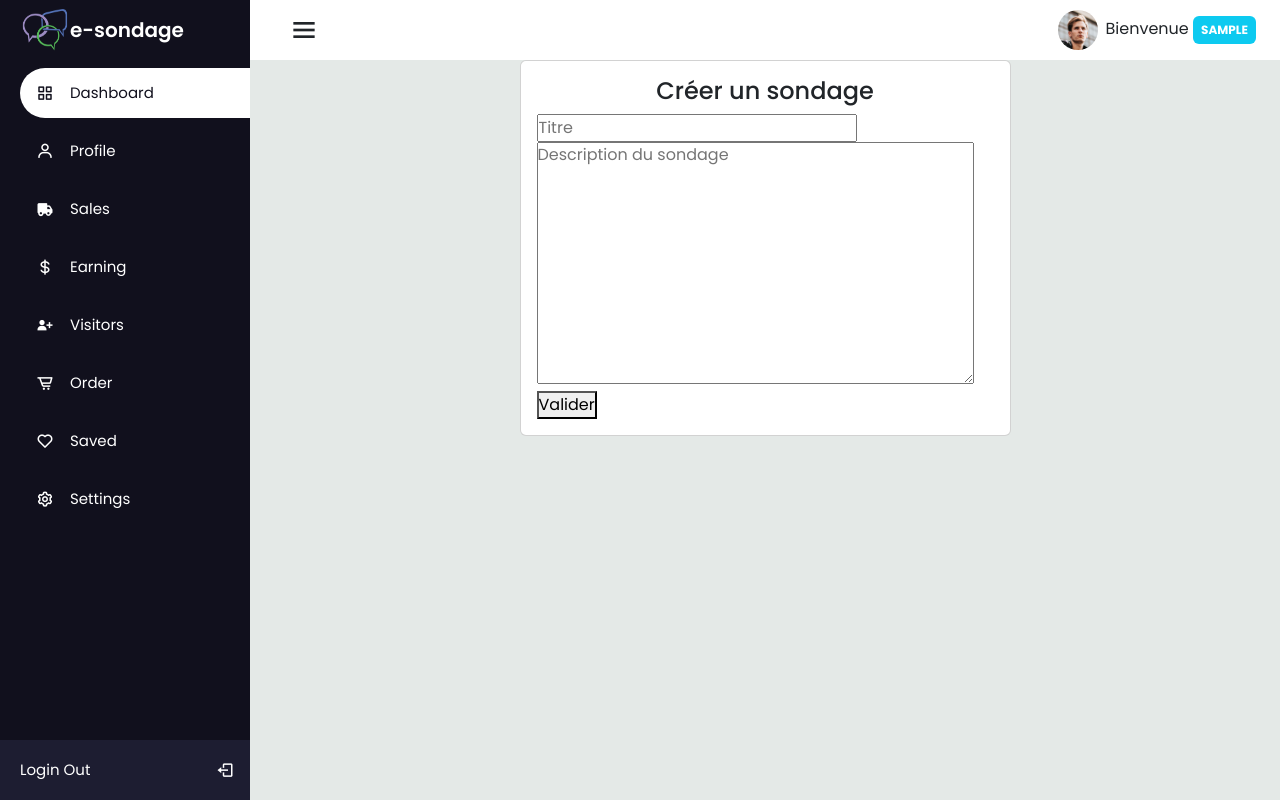
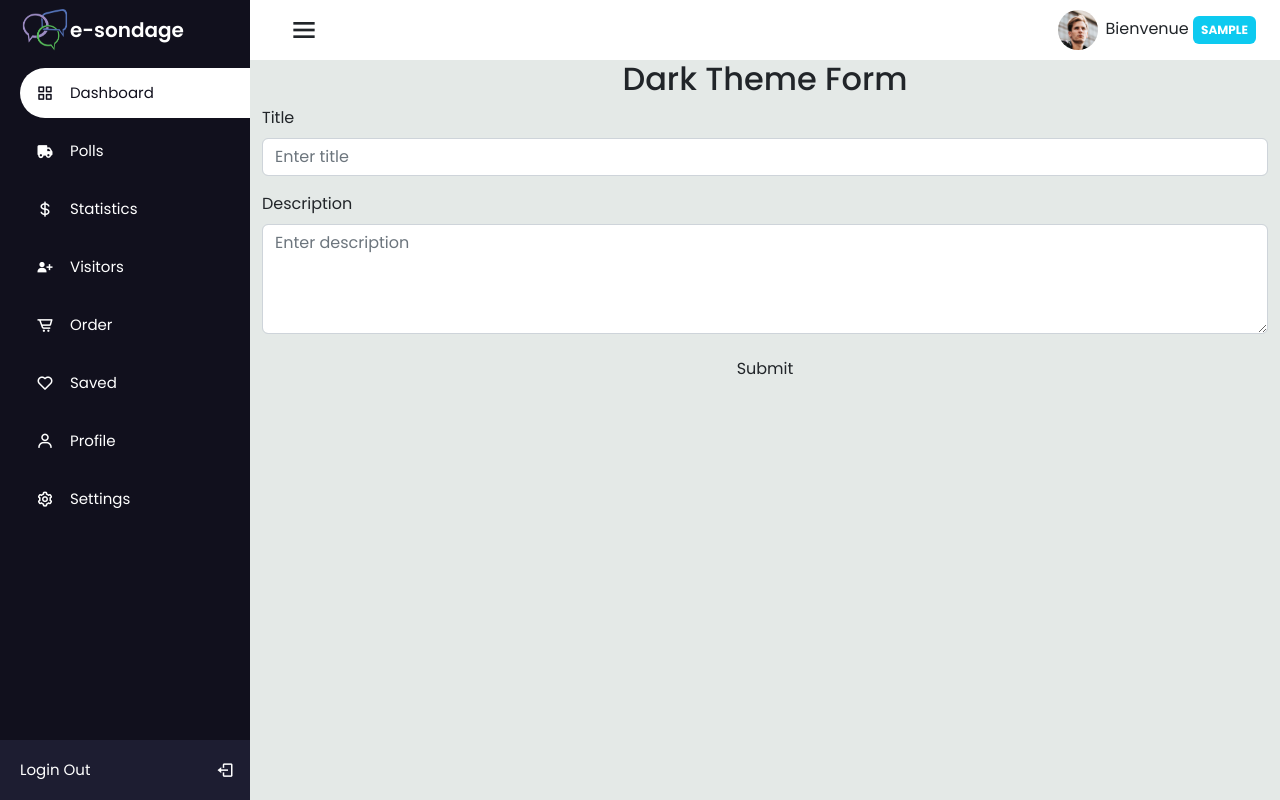
Before and after one commit to 8srael/e-sondage, a Django app: page /polls/create in a window 1280 px wide. Run offline with Django 5.2, Linux system fonts and the light colour scheme; the visitor is signed in with stand-in values (Sample User, id 1); some libraries are stand-ins or nearby versions.

Commit message:
23-05-2024 commit polls managing ... commit at classroom✅

```diff
--- a/authentication/templates/login_and_register.html
+++ b/authentication/templates/login_and_register.html
@@ -5,7 +5,7 @@
 	<head>
 		<meta charset="UTF-8">
 		<meta name="viewport" content="width=device-width, initial-scale=1.0">
-		<title>e-sondage - Login</title>
+		<title>e-sondage - Login & Register</title>
 		<link rel="stylesheet" href="{% static 'style.css' %}">
 
 	</head>
--- a/polls/static/home/main.css
+++ b/polls/static/home/main.css
@@ -292,13 +292,13 @@
   grid-gap: 20px;
 } */
 
-.details {
+/* .details {
   position: relative;
   width: 100%;
   padding: 20px;
   display: flex;
   justify-content: center;
-}
+} */
 
 /* .details .recent_project,
 .details .recent_customers {
--- a/polls/templates/home/base.html
+++ b/polls/templates/home/base.html
@@ -10,7 +10,6 @@
     <title>e-sondage - Dashboard</title>
     <link rel="stylesheet" href="{% static 'home/main.css' %}">
     <link rel="stylesheet" href="{% static 'home/bootstrap/css/bootstrap.min.css' %}">
-    <link rel="stylesheet" href="{% static 'authentication/static/bootstrap/css/bootstrap.min.css' %}">
     <!-- box icon -->
     <link href='https://unpkg.com/boxicons@2.1.1/css/boxicons.min.css' rel='stylesheet'>
   </head>
@@ -37,17 +36,9 @@
         </li>
         <li>
           <a href="#">
-            <i class='bx bx-user'></i>
-            <span class="links_name">
-              Profile
-            </span>
-          </a>
-        </li>
-        <li>
-          <a href="#">
             <i class='bx bxs-truck'></i>
             <span class="links_name">
-              Sales
+              Polls
             </span>
           </a>
         </li>
@@ -55,7 +46,7 @@
           <a href="#">
             <i class='bx bx-dollar' ></i>
             <span class="links_name">
-              Earning
+              Statistics
             </span>
           </a>
         </li>
@@ -80,6 +71,14 @@
             <i class='bx bx-heart'></i>
             <span class="links_name">
               Saved
+            </span>
+          </a>
+        </li>
+        <li>
+          <a href="#">
+            <i class='bx bx-user'></i>
+            <span class="links_name">
+              Profile
             </span>
           </a>
         </li>
@@ -134,6 +133,9 @@
 
     <script src = "{% static 'home/main.js' %}" type ="text/javascript"></script>
     <script src = "{% static 'home/bootstrap/js/bootstrap.min.js' %}" type ="text/javascript"></script>
-    <!-- <script src = "{% static 'home/bootstrap/js/bootstrap.bundle.min.js' %}" type ="text/javascript"></script> -->
+    <script src = "{% static 'home/jquery.js' %}" type ="text/javascript"></script>
+
+    {% block js %}
+    {% endblock %}
   </body>
 </html>
--- a/polls/templates/polls/edit-add.html
+++ b/polls/templates/polls/edit-add.html
@@ -2,21 +2,20 @@
 {% load static %}
 
 {% block content %}
-    <div class="container" >
-        <div class="row justify-content-center">
-            <div class="col-md-6">
-                <div class="card">
-                    <div class="card-body">
-                        <form method="POST" action="{% url 'polls.store' %}">
-                            {% csrf_token %}
-                            <h4 class="text-center">Créer un sondage</h1>
-                            <input type="text" placeholder="Titre" name="title" {% if data %} value="{{ data.username }}" {% endif %} required/>
-                            <textarea name="description" placeholder="Description du sondage" id="" cols="30" rows="10" required></textarea>
-                            <button type="submit">Valider</button>
-                        </form>
-                    </div>
+    <div class="container">
+        <div class="form-container">
+            <h2 class="text-center">Dark Theme Form</h2>
+            <form>
+                <div class="mb-3">
+                    <label for="title" class="form-label">Title</label>
+                    <input type="text" class="form-control" id="title" placeholder="Enter title">
                 </div>
-            </div>
+                <div class="mb-3">
+                    <label for="description" class="form-label">Description</label>
+                    <textarea class="form-control" id="description" rows="4" placeholder="Enter description"></textarea>
+                </div>
+                <button type="submit" class="btn btn-dark-custom w-100">Submit</button>
+            </form>
         </div>
     </div>
 {% endblock %}
--- a/polls/urls.py
+++ b/polls/urls.py
@@ -7,5 +7,6 @@ from . import views
 urlpatterns = [
     path('', views.home, name='home'),
     path('polls/create', views.create_polls, name='polls.create'),
-    path('polls/store', views.store_polls, name='polls.store')
+    path('polls/store', views.store_polls, name='polls.store'),
+    path('polls/<int:id>',views.manage_questions, name='poll.questions.manage')
 ]
--- a/polls/views.py
+++ b/polls/views.py
@@ -1,8 +1,9 @@
 from django.shortcuts import render, redirect
 from django.contrib.auth.decorators import login_required
-from django.http import HttpResponse
+from django.http import HttpResponse, JsonResponse
 from django.contrib.auth import get_user_model
 from polls.models import Poll
+from django.views.decorators.csrf import csrf_exempt
 
 # Create your views here.
 
@@ -17,14 +18,33 @@ def home(request):
 def create_polls(request):
     return render(request, 'polls/edit-add.html')
 
-@login_required
+# @login_required
+# def store_polls(request):
+#     if request.method == 'POST':
+#         title = request.POST['title']
+#         description = request.POST['description']
+
+#         poll = Poll(title=title, description=description, user=request.user)
+#         poll.save()
+#         return redirect('home')
+#     else:
+#         return render(request, 'polls/edit-add.html')
+
+
+@csrf_exempt
 def store_polls(request):
     if request.method == 'POST':
-        title = request.POST['title']
-        description = request.POST['description']
+        title = request.POST.get('title')
+        description = request.POST.get('description')
 
         poll = Poll(title=title, description=description, user=request.user)
         poll.save()
-        return redirect('home')
+        return JsonResponse({'message':'Data saved successfully'}, status=200)
     else:
-        return render(request, 'polls/edit-add.html')
+        return JsonResponse({'error': 'Invalid request'}, status=400)
+
+
+# Questions views
+def manage_questions(request, id):
+    return render(request, 'questions/manage_questions.html')
+    # return HttpResponse(id)
```
Also changed, not shown: polls/templates/home/index.html (+84 -9 lines), polls/templates/questions/manage_questions.html (added, +61 -0 lines).
